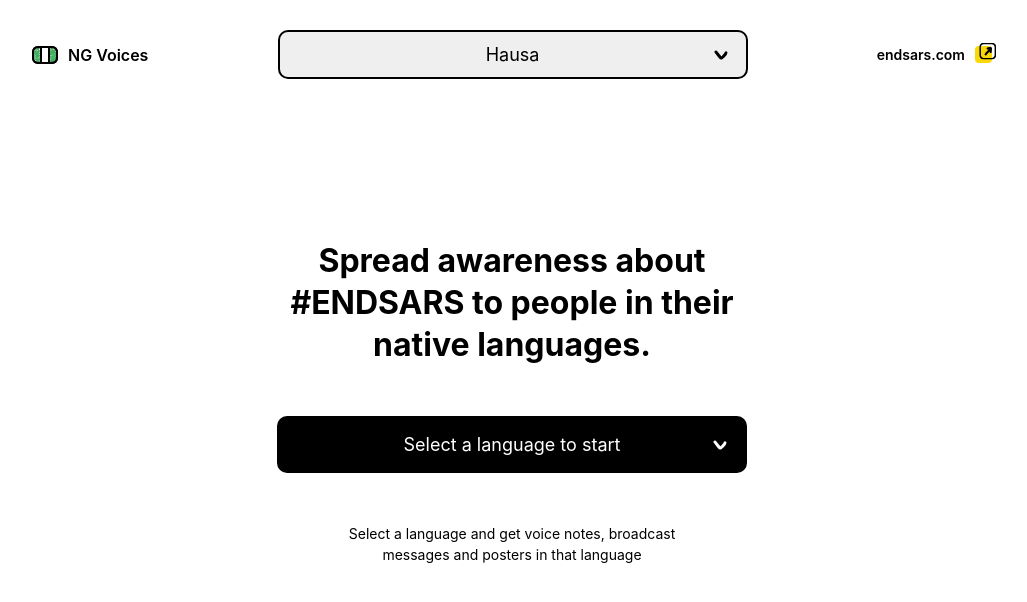
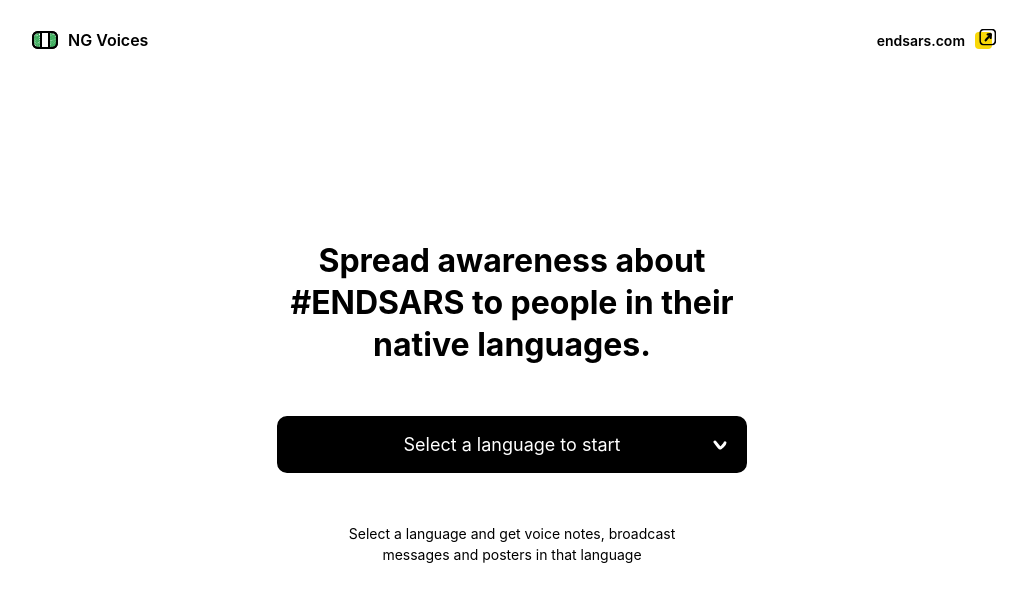
Before and after one commit to onyekvchi/ng-voices, a Nuxt app: page / in a window 1280 px wide. Shown: the top 602 px of the page, without its empty margins (128-1155 px from the left). Built offline with nearby package versions, Linux system fonts and the light colour scheme; a web font is replaced by a local one.

Commit message:
Hide nav dropdown on home page

```diff
--- a/layouts/default.vue
+++ b/layouts/default.vue
@@ -5,7 +5,7 @@
         <img src="~/assets/images/flag.svg" alt="logo" />
         <span>NG Voices</span>
       </div>
-      <div class="c-dropdown">
+      <div v-if="$route.name !== 'index'" class="c-dropdown">
         <select id="" name="">
           <option value="">Hausa</option>
           <option value="">Efik</option>
```
